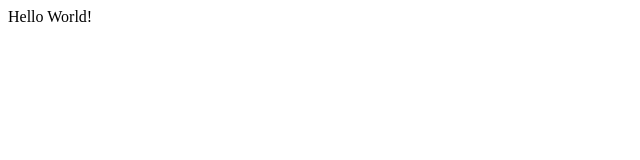
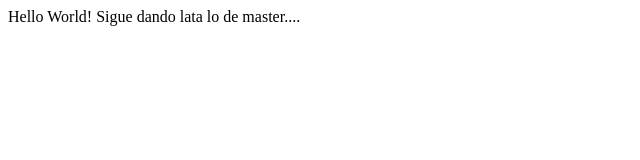
Before and after one commit to CarlosKvz/proyectoDemoCursoPrework, a plain HTML site: page proyectoDemoCursoPrework/index.html in a window 1280 px wide. Shown: the whole page, without its empty margins (0-640 px from the left). Drawn offline with Linux system fonts and the light colour scheme.

Commit message:
cambios en el branch master

```diff
--- a/proyectoDemoCursoPrework/index.html
+++ b/proyectoDemoCursoPrework/index.html
@@ -9,6 +9,7 @@
 <body>
     <article>
         Hello World!
+        Sigue dando lata lo de master....
     </article>
 </body>
 </html>
```
